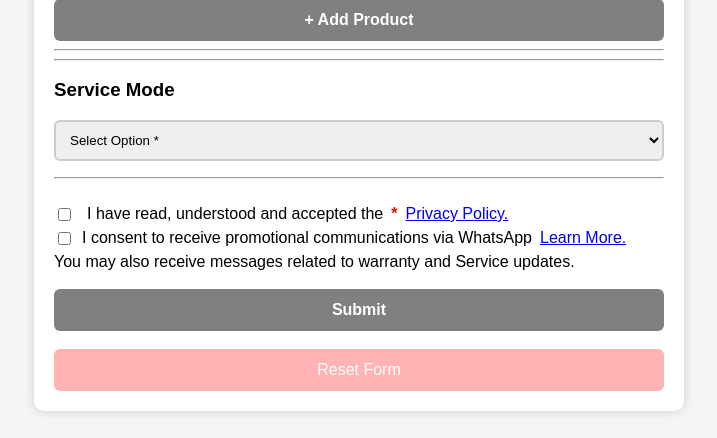
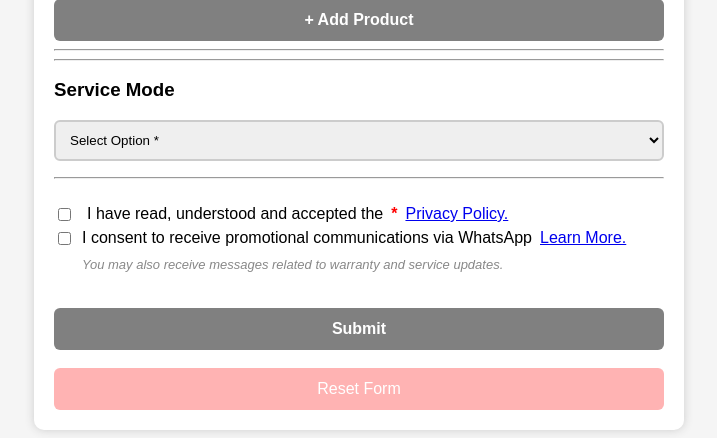
Before and after one commit to sudhakar96536-droid/service-center-app1, a Flask app: page / in a window 1280 px wide. Shown: the part 1453-1891 px from the top of the page, without its empty margins (281-998 px from the left). Before the commit the page ends 1866 px from the top, so only its background shows below. Run offline with Flask 3, Linux system fonts and the light colour scheme; some libraries are stand-ins or nearby versions.

Commit message:
Update form.html

```diff
--- a/templates/form.html
+++ b/templates/form.html
@@ -286,7 +286,9 @@ input[type="checkbox"] {
             <input type="checkbox" id="tc_accepted1" name="tc_accepted1">
             I consent to receive promotional communications via WhatsApp <a href="/learn_more" target="_blank">Learn More.</a>
         </label>
-        <label></label>You may also receive messages related to warranty and Service updates.</label>
+        <div style="color:#888; font-style:italic; font-size:13px; margin-top:4px; margin-left:28px;">
+        You may also receive messages related to warranty and service updates.
+        </div>
         <br>
         <br>
         <button type="submit" class="sub-btn">Submit</button>
```
